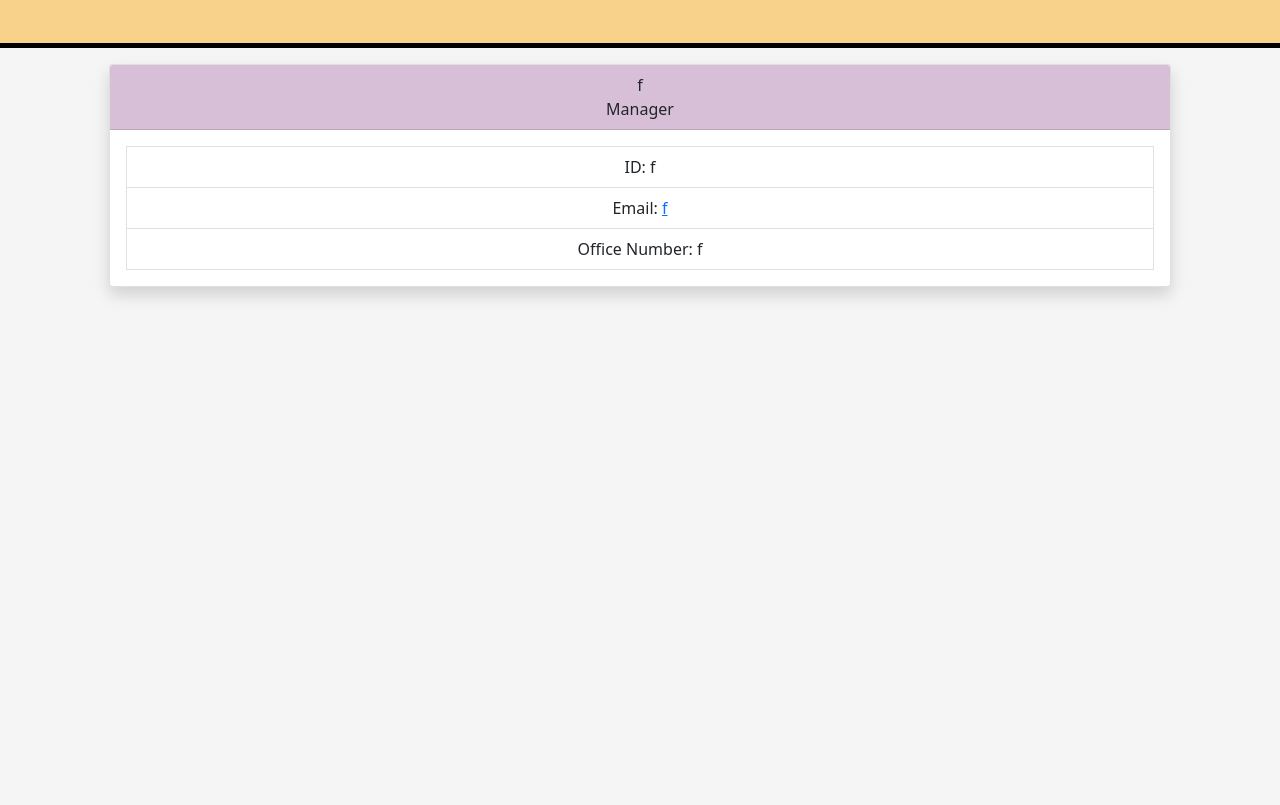
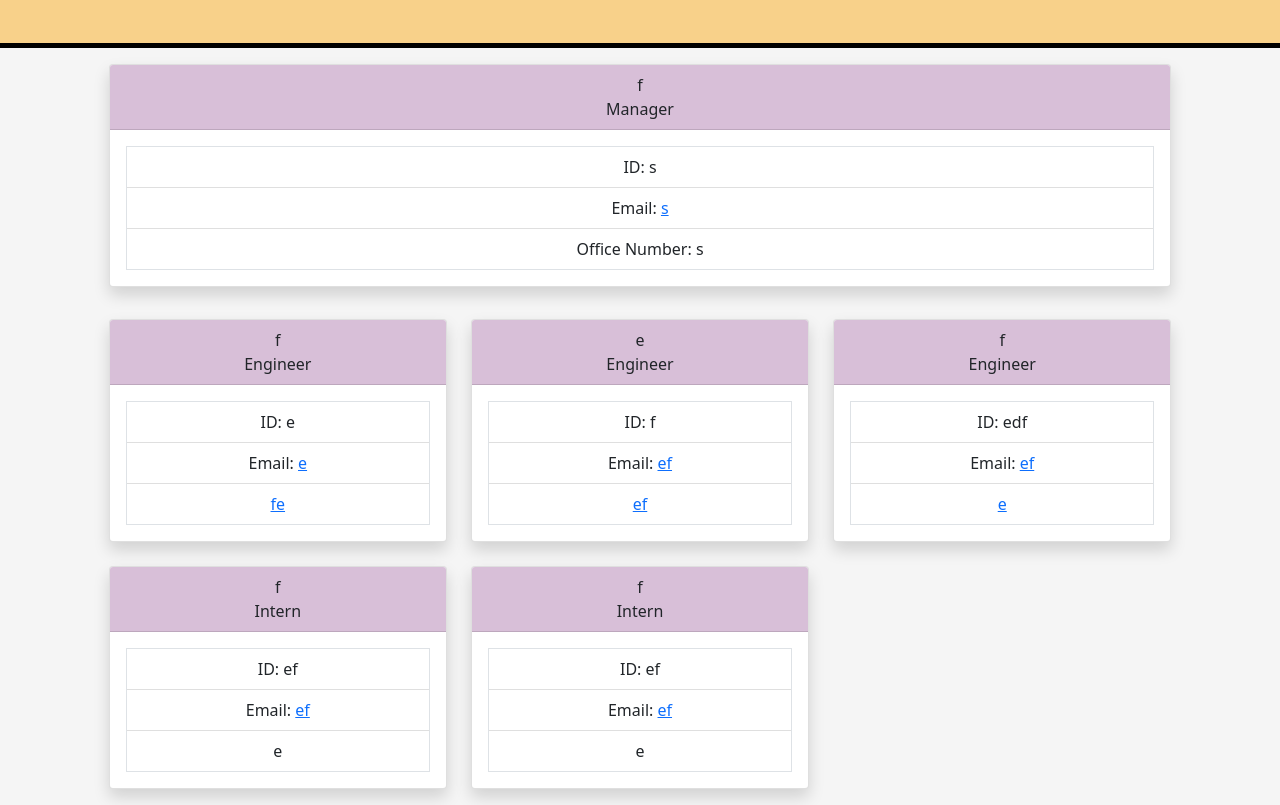
Before and after one commit to Israel-Molestina/team-profile-gen, a website: page myTeam.html in a window 1280 px wide. Shown: the part 93-898 px from the top of the page. Before the commit the page ends 800 px from the top, so only its background shows below. Drawn offline with nearby package versions, Linux system fonts and the light colour scheme.

Commit message:
using .map method instead of for loop for intern cards

```diff
--- a/myTeam.html
+++ b/myTeam.html
@@ -35,9 +35,9 @@
 
                         <ul class="list-group list-group-flush border">
 
-                            <li class="list-group-item">ID: f </li>
-                            <li class="list-group-item">Email: <a href="mailto:f">f</a> </li>
-                            <li class="list-group-item">Office Number: f </li>
+                            <li class="list-group-item">ID: s </li>
+                            <li class="list-group-item">Email: <a href="mailto:s">s</a> </li>
+                            <li class="list-group-item">Office Number: s </li>
 
                         </ul>
 
@@ -50,8 +50,108 @@
 
 
 
+                    <section class="col">
+                        <div class="card shadow rounded">
+
+                            <div class="card-header">
+                                f <br>
+                                Engineer
+                            </div>
+
+                            <div class="card-body">
+
+                                <ul class="list-group list-group-flush border">
+                                    <li class="list-group-item">ID: e</li>
+                                    <li class="list-group-item">Email: <a href="mailto:e">e</a></li>
+                                    <li class="list-group-item"> <a href="https://github.com/fe" target="_blank">fe</a></li>
+                                </ul>
+
+                            </div>
+
+                        </div>
+                    </section>
+                    <section class="col">
+                        <div class="card shadow rounded">
+
+                            <div class="card-header">
+                                e <br>
+                                Engineer
+                            </div>
+
+                            <div class="card-body">
+
+                                <ul class="list-group list-group-flush border">
+                                    <li class="list-group-item">ID: f</li>
+                                    <li class="list-group-item">Email: <a href="mailto:ef">ef</a></li>
+                                    <li class="list-group-item"> <a href="https://github.com/ef" target="_blank">ef</a></li>
+                                </ul>
+
+                            </div>
+
+                        </div>
+                    </section>
+                    <section class="col">
+                        <div class="card shadow rounded">
+
+                            <div class="card-header">
+                                f <br>
+                                Engineer
+                            </div>
+
+                            <div class="card-body">
+
+                                <ul class="list-group list-group-flush border">
+                                    <li class="list-group-item">ID: edf</li>
+                                    <li class="list-group-item">Email: <a href="mailto:ef">ef</a></li>
+                                    <li class="list-group-item"> <a href="https://github.com/e" target="_blank">e</a></li>
+                                </ul>
+
+                            </div>
+
+                        </div>
+                    </section>
 
 
+                    <section class="col">
+                        <div class="card shadow rounded">
+
+                            <div class="card-header">
+                                f <br>
+                                Intern
+                            </div>
+
+                            <div class="card-body">
+
+                                <ul class="list-group list-group-flush border">
+                                    <li class="list-group-item">ID: ef</li>
+                                    <li class="list-group-item">Email: <a href="mailto:ef">ef</a></li>
+                                    <li class="list-group-item">e</li>
+                                </ul>
+
+                            </div>
+
+                        </div>
+                    </section>
+                    <section class="col">
+                        <div class="card shadow rounded">
+
+                            <div class="card-header">
+                                f <br>
+                                Intern
+                            </div>
+
+                            <div class="card-body">
+
+                                <ul class="list-group list-group-flush border">
+                                    <li class="list-group-item">ID: ef</li>
+                                    <li class="list-group-item">Email: <a href="mailto:ef">ef</a></li>
+                                    <li class="list-group-item">e</li>
+                                </ul>
+
+                            </div>
+
+                        </div>
+                    </section>
 
 
                 </section>
```
Also changed, not shown: dist/generate.js.
